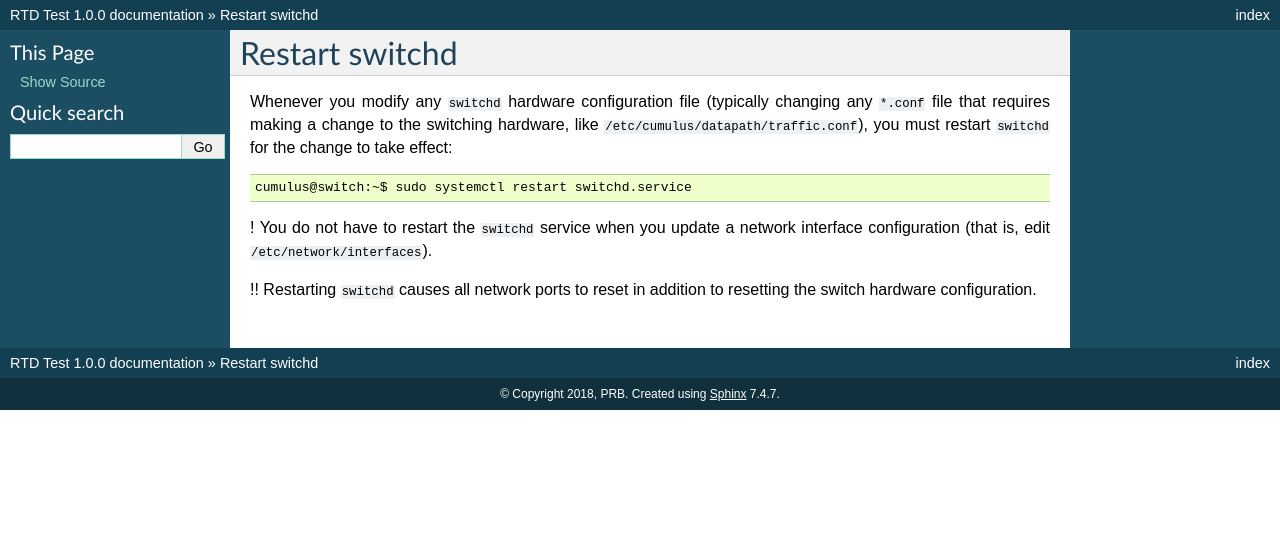
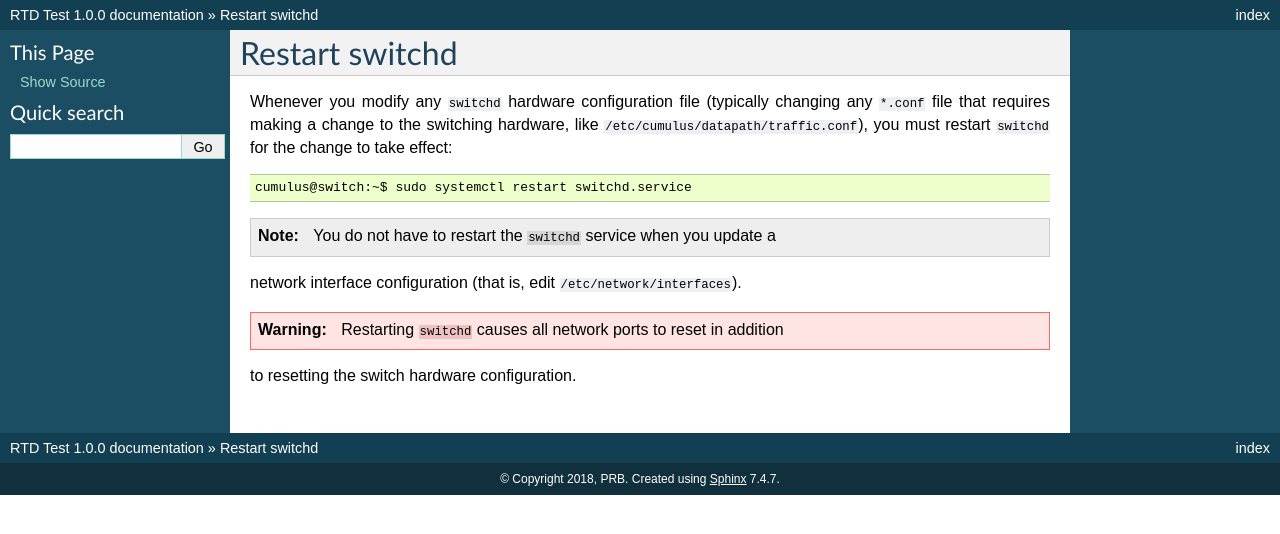
Before and after one commit to desertmonkey/RTDtestRST, a Sphinx documentation site: the page built from docs/system-configuration/switchd/restart-switchd/index.rst, in a window 1280 px wide. Shown: the top 534 px of the page. Built offline with Sphinx 7.4.7, drawn with Linux system fonts in a browser that asks for light colours; some of the changed lines change nothing that is shown.

Commit message:
MD > RST formatting

```diff
--- a/docs/system-configuration/switchd/restart-switchd/index.rst
+++ b/docs/system-configuration/switchd/restart-switchd/index.rst
@@ -11,9 +11,9 @@ you must restart ``switchd`` for the change to take effect:
 
     cumulus@switch:~$ sudo systemctl restart switchd.service
 
-! You do not have to restart the ``switchd`` service when you update a
+.. note:: You do not have to restart the ``switchd`` service when you update a
 network interface configuration (that is, edit
 ``/etc/network/interfaces``).
 
-!! Restarting ``switchd`` causes all network ports to reset in addition
+.. warning:: Restarting ``switchd`` causes all network ports to reset in addition
 to resetting the switch hardware configuration.
```
